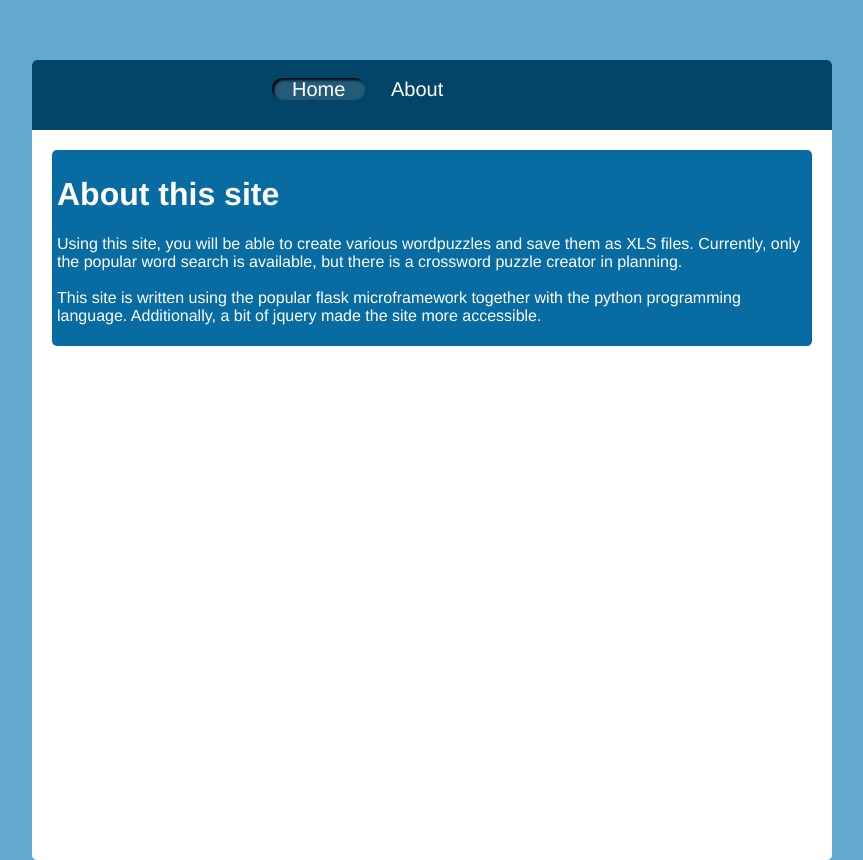
After one commit to Nebelhom/WordPuzzleCreator, a Flask app: page /about in a window 1280 px wide. The commit adds this page. Shown: the whole page, without its empty margins (208-1071 px from the left). Run offline with Flask 2, Linux system fonts and the light colour scheme; some libraries are stand-ins or nearby versions.

Commit message:
about is live

```diff
--- a/main.py
+++ b/main.py
@@ -21,6 +21,10 @@ def start_page():
 		dict(btn_label='Search the Word!', ID='wordsearchbtn', href='./wordsearch'),
 		]
 	return render_template('index.html', puzzles=puzzles)
+
+@app.route('/about')
+def about_page():
+	return render_template('about.html')
 
 @app.route('/_create_wordsearch.xls', methods=['POST'])
 def create_wordsearch():
@@ -54,7 +58,3 @@ def wordsearch():
 def page_not_found(e):
     """Return a custom 404 error."""
     return 'Sorry, nothing at this URL.', 404
-
-# General functions
-def json_string2list():
-	pass
--- a/static/puzzle.js
+++ b/static/puzzle.js
@@ -20,6 +20,7 @@ $(document).ready(function() {
     ////////////////
 
     // General functions for all webpages
+    // when hovering showing groove of button
     $(".nav ul li").hover(function() {
         $(this).find('a').css('color', 'yellow');
         $(this).addClass("hovered_link");
--- /dev/null
+++ b/templates/about.html
@@ -0,0 +1,15 @@
+{% extends "layout.html" %}
+{% block title %}About this site{% endblock %}
+{% block content %}
+		<div class="creator_background">
+			<h1>About this site</h1>
+			<p>
+				Using this site, you will be able to create various wordpuzzles and save them as XLS files. Currently,
+				only the popular word search is available, but there is a crossword puzzle creator in planning.
+				<br/>
+				<br/>
+				This site is written using the popular <a href="http://flask.pocoo.org/">flask microframework</a> together with the <a href="http://www.python.org">python programming language</a>.
+				Additionally, a bit of <a href="http://jquery.com/">jquery</a> made the site more accessible.
+			</p>
+		</div>
+{% endblock %}
--- a/templates/layout.html
+++ b/templates/layout.html
@@ -17,7 +17,7 @@
             <div class="nav">
                 <ul>
                     <li class="current"><a href="./">Home</a></li>
-                    <li><a href="./about.html">About</a></li>
+                    <li><a href="./about">About</a></li>
                 </ul>
             </div>
             {% block content %}
```
